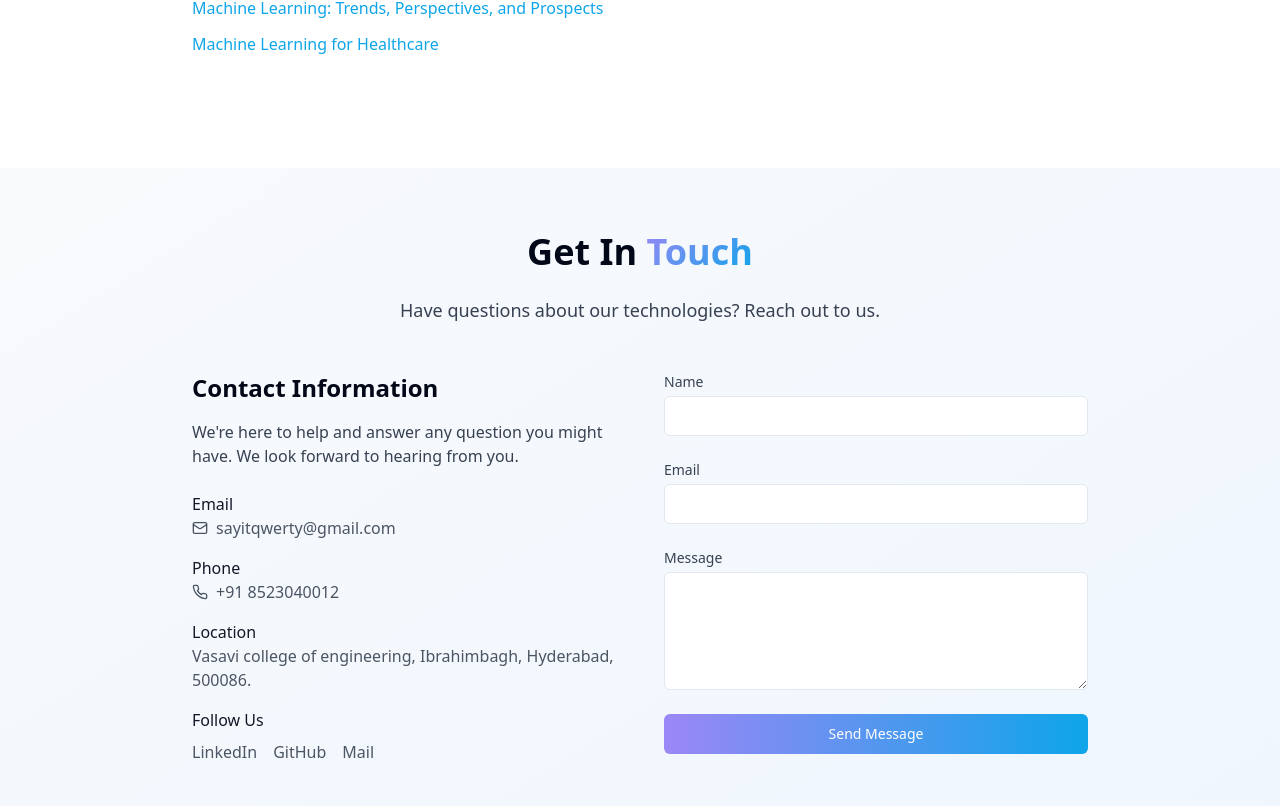
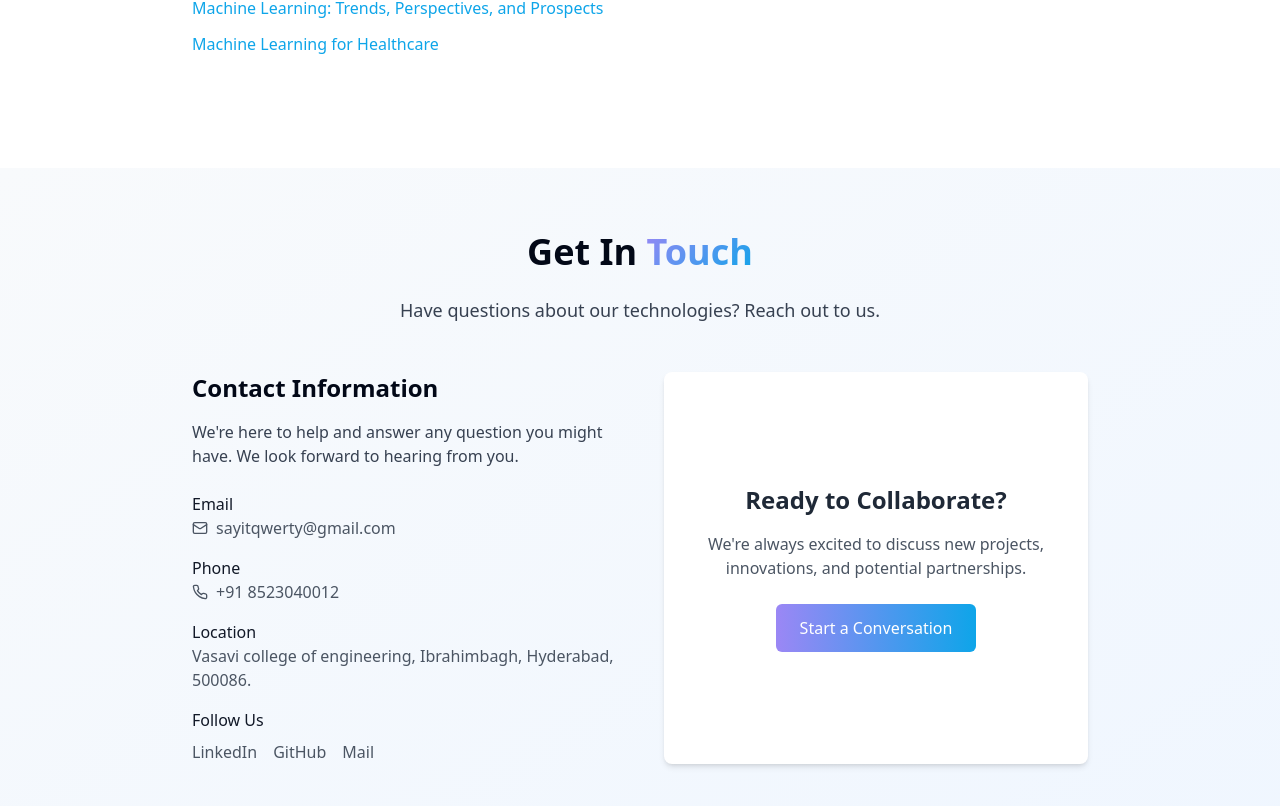
Before and after one commit to Nsree2405/quantgenailabs-tech, a React (Vite) app: page / in a window 1280 px wide. Shown: the part 3106-3912 px from the top of the page. Built offline with nearby package versions, Linux system fonts and the light colour scheme.

Commit message:
Remove contact form
Remove the contact form and keep only the contact information.

```diff
--- a/src/components/ContactSection.tsx
+++ b/src/components/ContactSection.tsx
@@ -1,55 +1,8 @@
-import { useState } from "react";
+
 import Section from "./Section";
-import { Button } from "@/components/ui/button";
-import { Input } from "@/components/ui/input";
-import { Textarea } from "@/components/ui/textarea";
-import { useToast } from "@/hooks/use-toast";
 import { Mail, Phone } from "lucide-react";
 
 const ContactSection = () => {
-  const [formData, setFormData] = useState({
-    name: "",
-    email: "",
-    message: ""
-  });
-  const [isSubmitting, setIsSubmitting] = useState(false);
-  const { toast } = useToast();
-
-  const handleChange = (e: React.ChangeEvent<HTMLInputElement | HTMLTextAreaElement>) => {
-    const { name, value } = e.target;
-    setFormData(prev => ({
-      ...prev,
-      [name]: value
-    }));
-  };
-
-  const handleSubmit = (e: React.FormEvent) => {
-    e.preventDefault();
-    setIsSubmitting(true);
-
-    // Create mailto link with form data
-    const subject = `Contact Form Submission from ${formData.name}`;
-    const body = `Name: ${formData.name}\nEmail: ${formData.email}\n\nMessage:\n${formData.message}`;
-    const mailtoLink = `mailto:sayitqwerty@gmail.com?subject=${encodeURIComponent(subject)}&body=${encodeURIComponent(body)}`;
-
-    // Open default email client
-    window.location.href = mailtoLink;
-
-    // Show success message
-    toast({
-      title: "Email client opened",
-      description: "Please send the pre-filled email to complete your message submission."
-    });
-
-    // Reset form
-    setFormData({
-      name: "",
-      email: "",
-      message: ""
-    });
-    setIsSubmitting(false);
-  };
-
   return (
     <Section id="contact" className="bg-gradient-to-br from-slate-50 to-blue-50">
       <div className="max-w-4xl mx-auto">
@@ -108,30 +61,18 @@ const ContactSection = () => {
             </div>
           </div>
 
-          <div>
-            <form onSubmit={handleSubmit} className="space-y-6">
-              <div>
-                <label htmlFor="name" className="block text-sm font-medium text-gray-700 mb-1">
-                  Name
-                </label>
-                <Input id="name" name="name" value={formData.name} onChange={handleChange} required />
-              </div>
-              <div>
-                <label htmlFor="email" className="block text-sm font-medium text-gray-700 mb-1">
-                  Email
-                </label>
-                <Input id="email" name="email" type="email" value={formData.email} onChange={handleChange} required />
-              </div>
-              <div>
-                <label htmlFor="message" className="block text-sm font-medium text-gray-700 mb-1">
-                  Message
-                </label>
-                <Textarea id="message" name="message" rows={5} value={formData.message} onChange={handleChange} required />
-              </div>
-              <Button type="submit" className="w-full bg-gradient-to-r from-techpurple to-techblue text-white" disabled={isSubmitting}>
-                {isSubmitting ? "Sending..." : "Send Message"}
-              </Button>
-            </form>
+          <div className="bg-white p-8 rounded-lg shadow-md flex flex-col justify-center items-center text-center">
+            <h3 className="text-2xl font-semibold mb-4 text-gray-800">Ready to Collaborate?</h3>
+            <p className="text-gray-600 mb-6">
+              We're always excited to discuss new projects, innovations, and potential partnerships.
+            </p>
+            <a
+              href="https://mail.google.com/mail/?view=cm&fs=1&to=sayitqwerty@gmail.com&su=Collaboration%20Inquiry&body=Hello,%0D%0A%0D%0AI'm interested in discussing a potential collaboration."
+              target="_blank"
+              className="px-6 py-3 bg-gradient-to-r from-techpurple to-techblue text-white rounded-md hover:opacity-90 transition-colors"
+            >
+              Start a Conversation
+            </a>
           </div>
         </div>
       </div>
```
